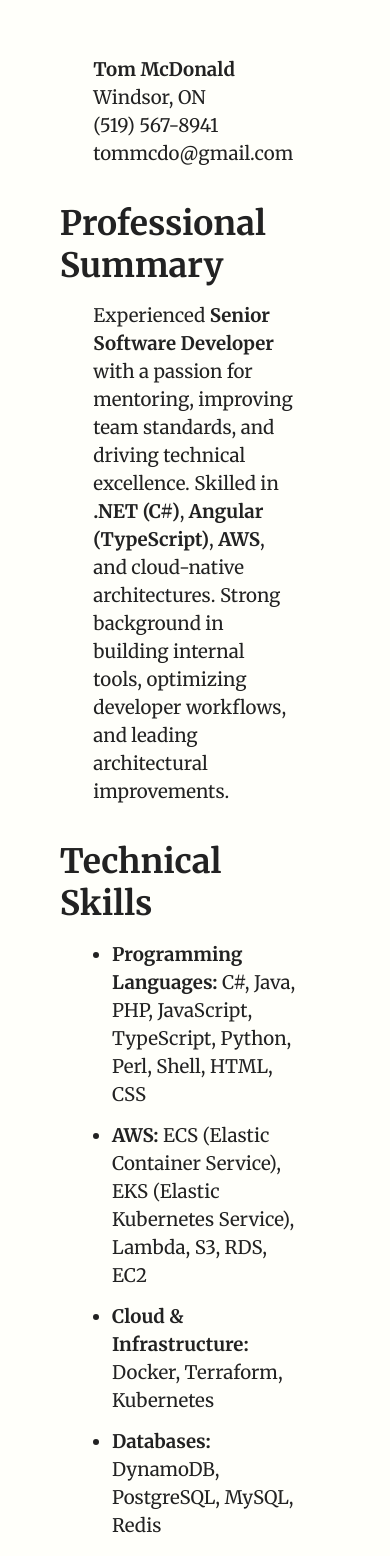
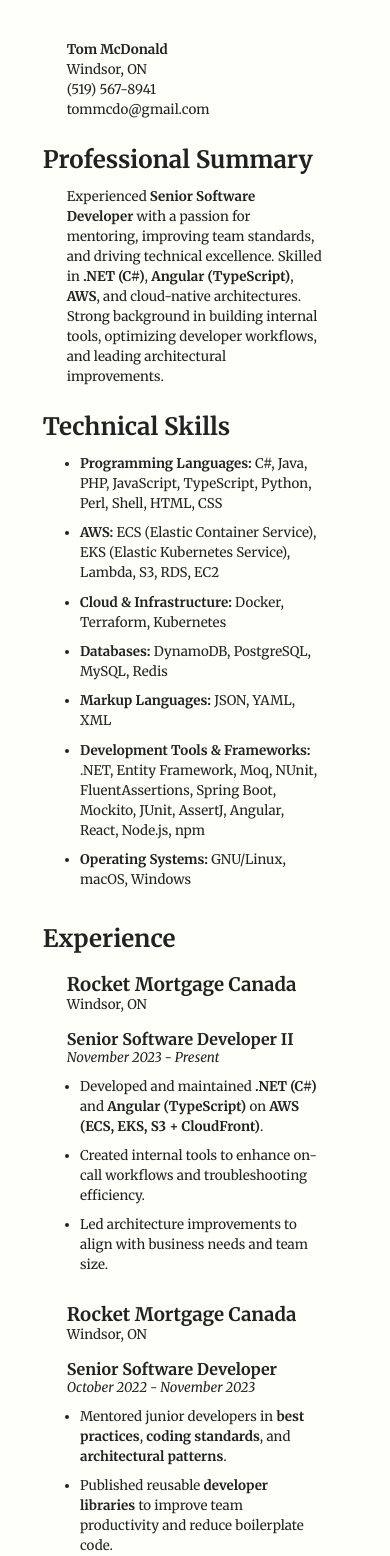
Before and after one commit to tommcdo/resume, a React (Vite) app: page / in a window 390 px wide. Shown: the top 1556 px of the page. Built offline with nearby package versions, Linux system fonts and the light colour scheme.

Commit message:
Improved mobile layout

```diff
--- a/src/App.css
+++ b/src/App.css
@@ -1,8 +1,11 @@
 * {
   margin: 0;
   padding: 0;
+  font-family: "Merriweather", serif;
+}
+
+html {
   font-size: 14pt;
-  font-family: "Merriweather", serif;
 }
 
 @media screen and (prefers-color-scheme: light) {
@@ -22,6 +25,18 @@
   }
 }
 
+@media screen and (max-width: 768px) {
+  html {
+    font-size: 10pt;
+  }
+}
+
+@media screen and (min-width: 769px) {
+  html {
+    font-size: 14pt;
+  }
+}
+
 @media print {
   body {
     background-color: #fff;
@@ -37,7 +52,7 @@
     margin: 0;
     padding: 0;
   }
-  * {
+  html {
     font-size: 10pt;
   }
 }
@@ -52,16 +67,16 @@ h1, h2, h3 {
 }
 
 h1 {
-  font-size: 1.8em;
+  font-size: 1.8rem;
   margin-left: -1em;
 }
 
 h2 {
-  font-size: 1.4em;
+  font-size: 1.4rem;
 }
 
 h3 {
-  font-size: 1.2em;
+  font-size: 1.2rem;
 }
 
 ul {
@@ -80,7 +95,7 @@ p {
 }
 
 p, li {
-  font-size: 1em;
+  font-size: 1rem;
 }
 
 .employer {
@@ -95,19 +110,41 @@ p, li {
 }
 
 .date {
-  font-size: 1em;
+  font-weight: 400;
+  font-size: 1rem;
   font-style: italic;
 }
 
 .location {
+  font-size: 1rem;
   font-weight: 400;
 }
 
 
-.position {
-  .date {
-    font-size: 0.8em;
-    font-weight: 400;
+.emdash {
+  display: none;
+}
+
+@media screen and (max-width: 1024px) {
+  .date, .location {
+    display: block;
+  }
+}
+
+@media print, screen and (min-width: 1025px) {
+  h3 span.title {
+    &::after {
+      content: ", "
+    }
+  }
+
+  h2 span.location {
+    &::before {
+      content: " (";
+    }
+    &::after {
+      content: ")"
+    }
   }
 }
 
--- a/src/App.jsx
+++ b/src/App.jsx
@@ -36,6 +36,28 @@ function Contact() {
   );
 }
 
+function Title({ title, subtitle, type }) {
+  return (
+    <>
+      <span class="title">{title}</span>
+      <span class="emdash"> &mdash; </span>
+      <span class={type}>{subtitle}</span>
+    </>
+  );
+}
+
+function Institution({ name, city }) {
+  return (
+    <h2><Title title={name} subtitle={city} type="location" /></h2>
+  );
+}
+
+function Credential({ title, date }) {
+  return (
+    <h3><Title title={title} subtitle={date} type="date" /></h3>
+  );
+}
+
 function Experience() {
   return (
     <section id="experience">
@@ -45,10 +67,10 @@ function Experience() {
           <div class="experience">
             <div class="employer" key={jobIndex}>
               <div class="heading">
-                <h2>{job.company} <span class="location">({job.location})</span></h2>
+                <Institution name={job.company} city={job.location} />
               </div>
               <div class="position" key={positionIndex}>
-                <h3>{position.title}, <span class="date">{position.date}</span></h3>
+                <Credential title={position.title} date={position.date} />
                 <ul>
                   {position.highlights.map((highlight, highlightIndex) => (
                     <li key={highlightIndex}><Render content={highlight} /></li>
@@ -70,10 +92,10 @@ function Education() {
       {data.education.map((item, schoolIndex) => (
         <div class="institution" key={schoolIndex}>
           <div class="heading">
-            <h2>{item.school} <span class="location">({item.location})</span></h2>
+            <h2><span class="title">{item.school}</span>&nbsp;<span class="location">{item.location}</span></h2>
           </div>
           <div class="position" key={schoolIndex}>
-            <h3>{item.title}, <span class="date">{item.date}</span></h3>
+            <h3><span class="title">{item.title}</span>&nbsp;<span class="date">{item.date}</span></h3>
           </div>
         </div>
       ))}
```
